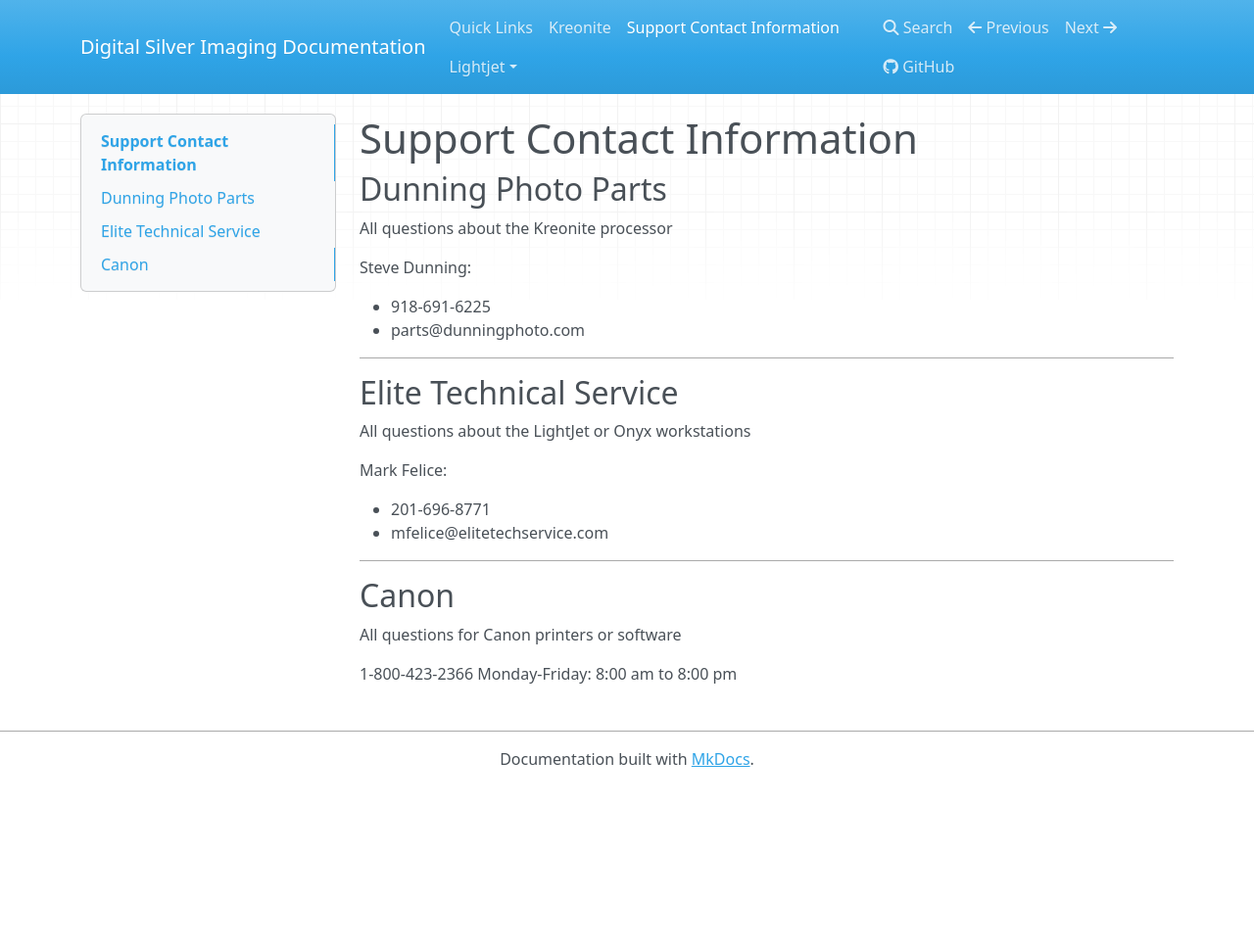
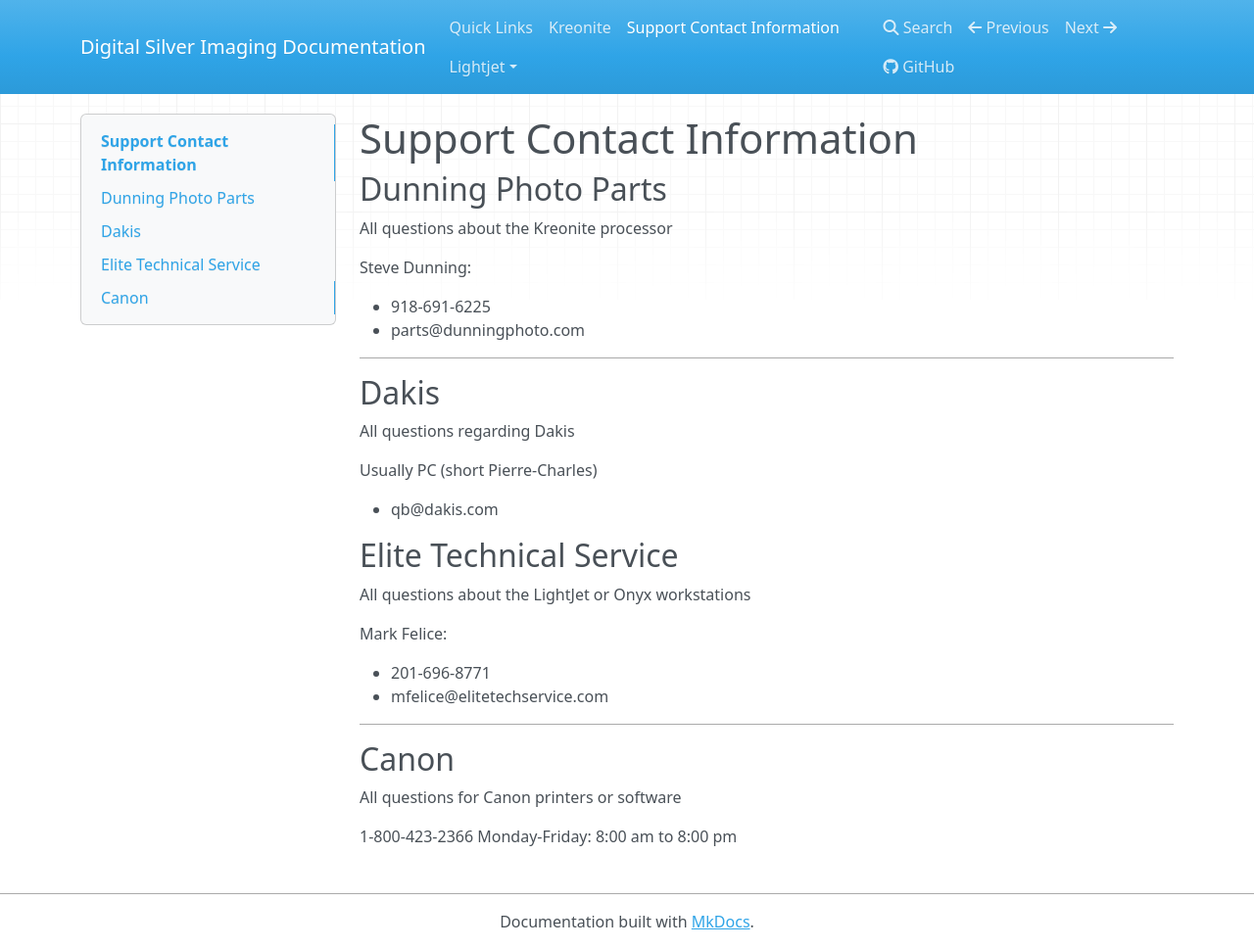
Before and after one commit to digitalsilverimaging/digitalsilverimaging.github.io, an MkDocs documentation site: the page built from docs/support.md, in a window 1280 px wide and 969 px high. Shown: the whole window at 98% size. Built offline with MkDocs 1.6.1, drawn with Linux system fonts in a browser that asks for light colours; nearby versions of some CDN libraries.

Commit message:
Added Dakis contact info to support page

```diff
--- a/docs/support.md
+++ b/docs/support.md
@@ -10,6 +18,14 @@ Steve Dunning:
 * parts@dunningphoto.com
 
 ---
+## Dakis
+
+All questions regarding Dakis
+
+Usually PC (short Pierre-Charles)
+
+* qb@dakis.com
+
 
 ## Elite Technical Service
 
```
Also changed, not shown: other parts of docs/support.md (+8 -0 lines).
